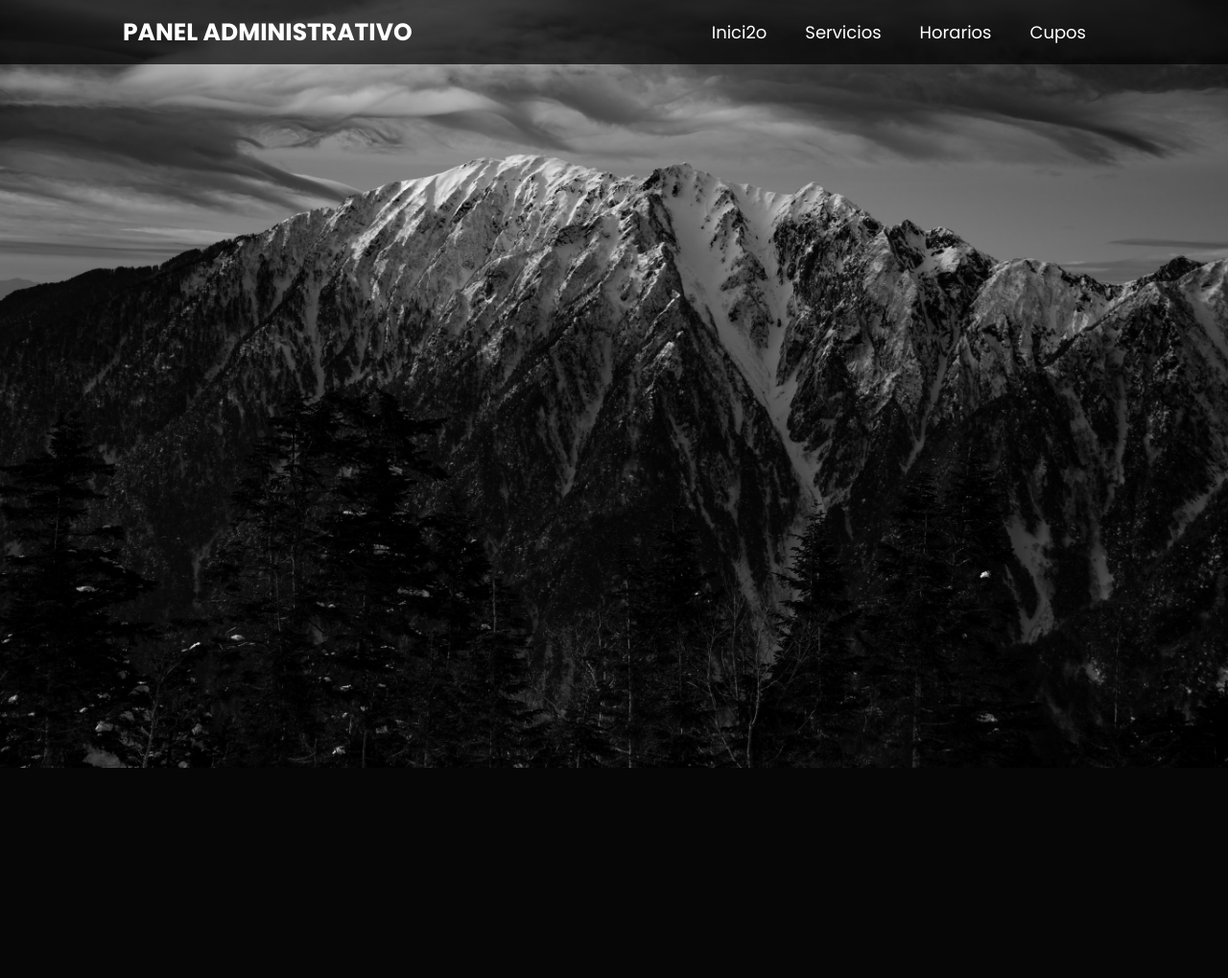
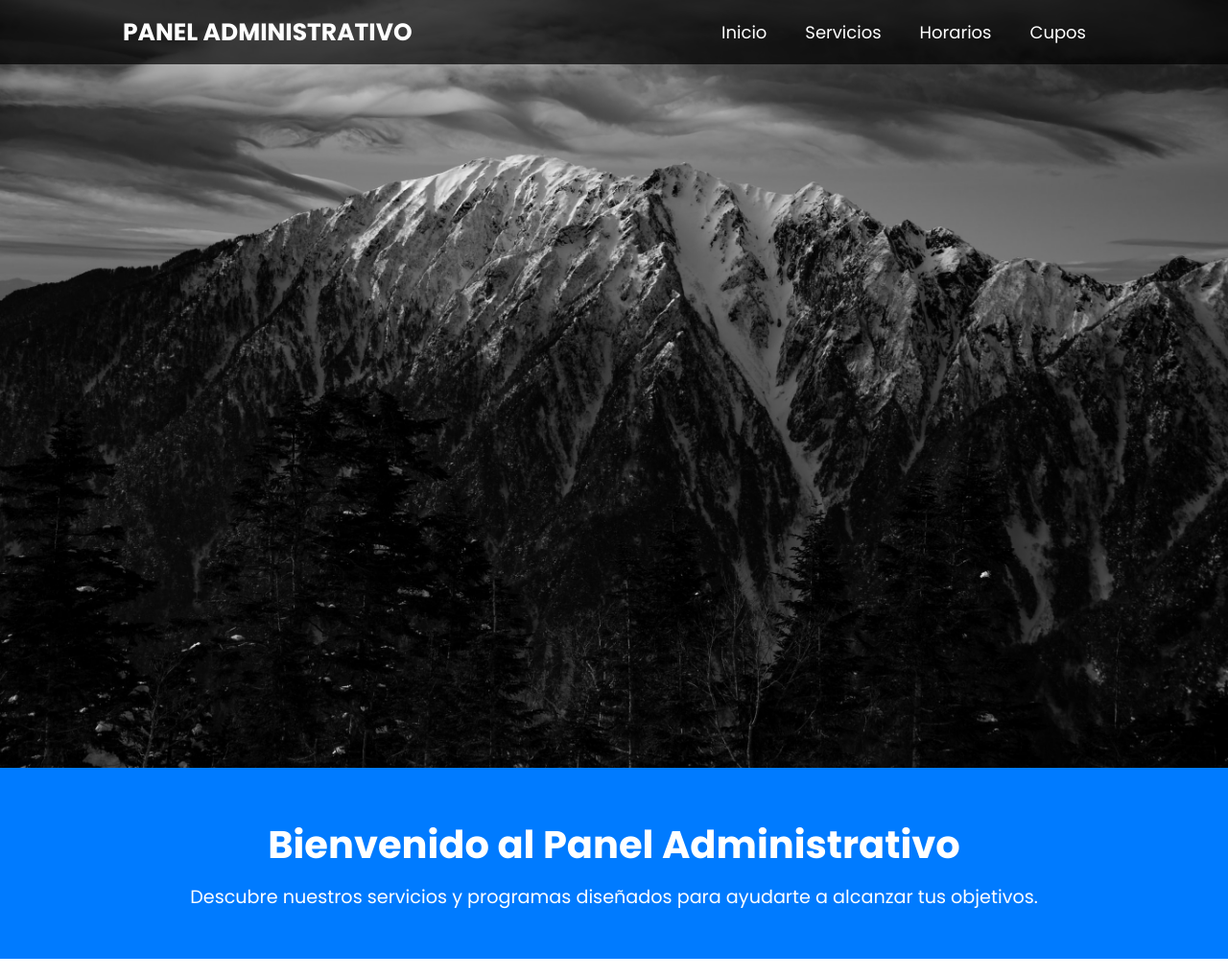
Before and after one commit to Cris20034/proyectoneuro, a PHP site: page /HTML/admin_panel.html in a window 1280 px wide. Shown: the whole page at 96% size. Before the commit the page ends 800 px from the top, so only its background shows below. Run offline with PHP 8.4, Linux system fonts and the light colour scheme.

Commit message:
Admin_panel_jv
push- 30/09/24 __ 9pm

```diff
--- a/neuro/HTML/admin_panel.html
+++ b/neuro/HTML/admin_panel.html
@@ -2,26 +2,120 @@
 <html lang="en">
 <head>
     <meta charset="UTF-8">
-    <meta http-equiv="X-UA-Compatible"content="IE=edge">
+    <meta http-equiv="X-UA-Compatible" content="IE=edge">
     <meta name="viewport" content="width=device-width, initial-scale=1.0">
     <title>Panel Administrativo</title>
     <link rel="stylesheet" href="../css/dashboard.css">
+    <style>
+        /* Estilo para ocultar el contenido por defecto */
+        .content {
+            display: none;
+            padding: 20px;
+            border: 1px solid #ccc;
+            margin-top: 10px;
+            background-color: #f9f9f9; /* Color de fondo claro */
+            border-radius: 8px; /* Bordes redondeados */
+        }
+        .content h2 {
+            color: #333; /* Color del título */
+        }
+        .content p {
+            color: #555; /* Color del texto */
+            line-height: 1.6; /* Espaciado entre líneas */
+        }
+        .content ul {
+            list-style-type: disc; /* Estilo de lista */
+            margin-left: 20px; /* Sangría */
+        }
+        .content .highlight {
+            color: #0056b3; /* Color destacado para secciones importantes */
+            font-weight: bold; /* Negrita */
+        }
+        .content .footer {
+            margin-top: 20px; /* Margen superior para el pie de página */
+            font-style: italic; /* Estilo de texto en cursiva */
+            color: #777; /* Color del pie de página */
+        }
+        /* Estilos de la tabla */
+        table {
+            width: 100%;
+            border-collapse: collapse;
+            margin-top: 20px;
+        }
+        th, td {
+            border: 1px solid #ccc;
+            padding: 10px;
+            text-align: left;
+        }
+        th {
+            background-color: #007bff; /* Color de fondo del encabezado */
+            color: white; /* Color del texto del encabezado */
+        }
+        /* Estilos para el banner */
+        .banner {
+            background-color: #007bff; /* Color de fondo del banner */
+            color: white; /* Color del texto del banner */
+            padding: 50px 20px;
+            text-align: center;
+            margin-bottom: 20px; /* Margen inferior del banner */
+        }
+        .banner h1 {
+            margin: 0;
+            font-size: 2.5em; /* Tamaño del título */
+        }
+        .banner p {
+            font-size: 1.2em; /* Tamaño del texto */
+            margin-top: 10px;
+        }
+        /* Estilos para la galería */
+        .gallery {
+            display: flex;
+            justify-content: space-around;
+            flex-wrap: wrap;
+            margin-top: 20px; /* Margen superior de la galería */
+        }
+        .gallery img {
+            width: 30%; /* Ancho de las imágenes */
+            border-radius: 8px; /* Bordes redondeados */
+            margin-bottom: 20px; /* Margen inferior de las imágenes */
+            box-shadow: 0 4px 8px rgba(0, 0, 0, 0.1); /* Sombra de las imágenes */
+        }
+        /* Estilos para los servicios destacados */
+        .services {
+            display: flex;
+            justify-content: space-around;
+            margin-top: 20px; /* Margen superior de los servicios */
+        }
+        .service {
+            background-color: #f1f1f1; /* Color de fondo del servicio */
+            padding: 20px;
+            border-radius: 8px; /* Bordes redondeados */
+            text-align: center; /* Alineación del texto */
+            flex: 1; /* Flexibilidad de los servicios */
+            margin: 10px; /* Margen entre servicios */
+        }
+        .service h3 {
+            margin: 0; /* Margen del título del servicio */
+        }
+    </style>
 </head>
 <body>
     <header class="header">
         <div class="logo">Panel Administrativo</div>
-        <imput type="checkbox" id="toggle"></imput>
+        <input type="checkbox" id="toggle"></input>
         <label for="toggle"> <img class="menu" src="../images/menu-hamburguesa.png" alt="menu"> </label>
         <nav class="navigation">
             <ul>
-                <li><a href="#">Inici2o</a></li>
+                <li><a href="#" onclick="resetPage()">Inicio</a></li>
                 <li><a href="#">Servicios</a>
                     <ul>
                         <li><a href="yoga_admin.html">Yoga</a></li>
                         <li><a href="#">Curso de Computacion</a></li>
                         <li><a href="#">Bailoterapia</a></li>
-                        <li><a href="#">Tareas asistidas</a></li>
-                        <li><a href="#">Estiramientos</a>
+                        <li><a href="#" onclick="showContent('tareas')">Tareas Asistidas</a></li>
+                        <li><a href="#">Estiramientos</a></li>
+                        <li>
+                            <a href="#">Cursos</a>
                             <ul>
                                 <li><a href="#">Curso A</a></li>
                                 <li><a href="#">Curso B</a></li>
@@ -33,7 +127,7 @@
                 </li>
                 <li><a href="#">Horarios</a>
                     <ul>
-                        <li><a href="#">Horaio dia Lunes</a></li>
+                        <li><a href="#">Horario dia Lunes</a></li>
                         <li><a href="#">Horario dia ....</a></li>
                         <li><a href="#">Horario dia ....</a></li>
                         <li><a href="#">Horario dia ....</a>
@@ -51,13 +145,120 @@
                         <li><a href="#">Yoga</a></li>
                         <li><a href="#">Curso de Computacion</a></li>
                         <li><a href="#">Bailoterapia</a></li>
-                        <li><a href="#">Tareas asistidas</a>
+                        <li><a href="#">Tareas asistidas</a></li>
                         <li><a href="#">Estiramientos</a></li>
                     </ul>
                 </li>
             </ul>
         </nav>
     </header>
-<div class="hero"></div>
+
+    <div class="hero"></div>
+
+    <!-- Contenido del Inicio -->
+    <div class="banner">
+        <h1>Bienvenido al Panel Administrativo</h1>
+        <p>Descubre nuestros servicios y programas diseñados para ayudarte a alcanzar tus objetivos.</p>
+    </div>
+
+    <div class="content" id="inicio">
+        <h2>Nuestros Servicios</h2>
+        <div class="services">
+            <div class="service">
+                <h3>Asesoramiento Personalizado</h3>
+                <p>Brindamos asesoramiento individual para potenciar tus habilidades y talentos.</p>
+            </div>
+            <div class="service">
+                <h3>Clases Interactivas</h3>
+                <p>Participa en clases interactivas que facilitan el aprendizaje.</p>
+            </div>
+            <div class="service">
+                <h3>Soporte 24/7</h3>
+                <p>Contamos con un equipo disponible para resolver tus dudas y consultas.</p>
+            </div>
+        </div>
+
+        <h2>Galería de Imágenes</h2>
+        <div class="gallery">
+            <img src="../images/servicio1.jpg" alt="Servicio 1">
+            <img src="../images/servicio2.jpg" alt="Servicio 2">
+            <img src="../images/servicio3.jpg" alt="Servicio 3">
+        </div>
+    </div>
+
+    <!-- Contenido mejorado para Tareas Asistidas -->
+    <div id="tareas" class="content">
+        <h2>Tareas Asistidas</h2>
+        <p>En nuestra sección de <span class="highlight">Tareas Asistidas</span>, ofrecemos un amplio rango de servicios diseñados para ayudar a los estudiantes a alcanzar sus metas académicas y personales.</p>
+        <p>Los programas están diseñados para ser flexibles y adaptados a las necesidades individuales de cada estudiante, asegurando que cada uno pueda progresar a su propio ritmo.</p>
+
+        <h3>Servicios Ofrecidos:</h3>
+        <ul>
+            <li>Asesoramiento personalizado en temas académicos.</li>
+            <li>Sesiones de estudio grupales.</li>
+            <li>Ayuda con la gestión del tiempo y técnicas de estudio.</li>
+            <li>Recursos educativos adicionales.</li>
+            <li>Apoyo emocional y motivacional.</li>
+        </ul>
+
+        <h3>Programas Disponibles:</h3>
+        <table>
+            <tr>
+                <th>Código</th>
+                <th>Descripción</th>
+                <th>Duración</th>
+                <th>Costo</th>
+            </tr>
+            <tr>
+                <td>Apoyo Académico</td>
+                <td>Sesiones personalizadas para mejorar el rendimiento académico.</td>
+                <td>1 mes</td>
+                <td>$100</td>
+            </tr>
+            <tr>
+                <td>Gestión del Tiempo</td>
+                <td>Técnicas para optimizar el tiempo de estudio y trabajo.</td>
+                <td>2 semanas</td>
+                <td>$75</td>
+            </tr>
+            <tr>
+                <td>Clases de Reforzamiento</td>
+                <td>Refuerzo en asignaturas específicas según necesidades.</td>
+                <td>3 meses</td>
+                <td>$250</td>
+            </tr>
+        </table>
+
+        <h3>Selecciona un Programa:</h3>
+        <select>
+            <option value="">Seleccione un programa</option>
+            <option value="apoyo">Apoyo Académico</option>
+            <option value="gestion">Gestión del Tiempo</option>
+            <option value="refuerzo">Clases de Reforzamiento</option>
+        </select>
+
+        <div class="footer">Para más información, contáctanos.</div>
+    </div>
+
+    <script>
+        function showContent(contentId) {
+            // Ocultar todos los contenidos
+            var contents = document.querySelectorAll('.content');
+            contents.forEach(function(content) {
+                content.style.display = 'none';
+            });
+            // Mostrar el contenido seleccionado
+            document.getElementById(contentId).style.display = 'block';
+        }
+
+        function resetPage() {
+            // Mostrar el contenido de Inicio y ocultar otros
+            var contents = document.querySelectorAll('.content');
+            contents.forEach(function(content) {
+                content.style.display = 'none';
+            });
+            document.getElementById('inicio').style.display = 'block';
+        }
+    </script>
 </body>
 </html>
--- a/neuro/css/dashboard.css
+++ b/neuro/css/dashboard.css
@@ -9,7 +9,7 @@
 }
 
 body{
-    font-family: 'Poppins','sans-serif';
+    font-family: 'Poppins', sans-serif ;
     min-height: 100vh;
     box-sizing: border-box;
 }
@@ -96,7 +96,10 @@ body{
         display: initial;
     }
 
-    .header{
+    .menu {
+        display: none;
+    }
+    .header {
         padding: 20px 10%;
     }
 
@@ -106,7 +109,7 @@ body{
         left: 0;
         right: 0;
         background-color: rgba(1, 1, 1, 0.7);
-        display: flex;
+        display: none;
     }
 
     .header .navigation ul li {
@@ -138,6 +141,7 @@ body{
 }
 
 }
+
 .hero {
     min-height: 100vh;
     background-image: url("../images/PortadaPanel.jpg");
```
